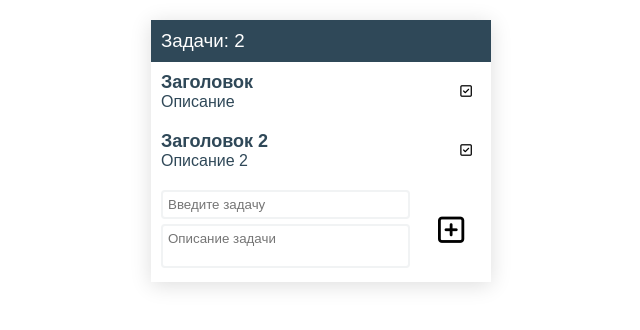
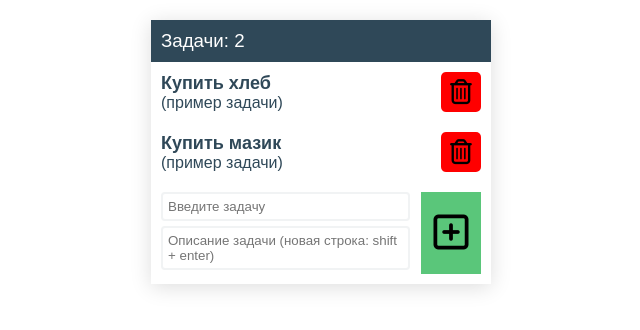
Before and after one commit to zmax101/ToDo-list-1, a plain HTML site: page index.html in a window 1280 px wide. Shown: the whole page, without its empty margins (319-959 px from the left). Drawn offline with nearby package versions, Linux system fonts and the light colour scheme.

Commit message:
доработал UI

```diff
--- a/index.html
+++ b/index.html
@@ -17,8 +17,9 @@
         </div>
         <div class="add_task">
             <div class="add_task__input">
-                <input type="text" v-model="new_task.title" placeholder="Введите задачу">
-                <textarea v-model="new_task.desc" placeholder="Описание задачи"></textarea>
+                <input type="text" v-model="new_task.title" placeholder="Введите задачу" @keyup.enter="add_task">
+                <textarea v-model="new_task.desc" placeholder="Описание задачи (новая строка: shift + enter)"
+                    @keyup.enter="add_task"></textarea>
             </div>
             <button @click="add_task()" class="add_task__btn"><i class="far fa-plus-square"></i></button>
         </div>
--- a/script.js
+++ b/script.js
@@ -12,7 +12,7 @@ Vue.component('task', {
                 <p class="task__desc">{{data.desc}}</p>
             </div>
             <button @click='task_done()' class="task__done">
-                <i class="far fa-check-square"></i>
+                <i class="far fa-trash-alt"></i>
             </button>
         </div>
     `
@@ -27,12 +27,12 @@ let vue = new Vue({
         },
         tasks: [
             {
-                title: 'Заголовок',
-                desc: 'Описание'
+                title: 'Купить хлеб',
+                desc: '(пример задачи)'
             },
             {
-                title: 'Заголовок 2',
-                desc: 'Описание 2'
+                title: 'Купить мазик',
+                desc: '(пример задачи)'
             }
         ]
     },
@@ -49,6 +49,6 @@ let vue = new Vue({
                 this.new_task.title = '';
                 this.new_task.desc = '';
             }
-        }
+        },
     }
 })
--- a/style.css
+++ b/style.css
@@ -56,16 +56,18 @@
 }
 
 .task__done {
-    height: 30px;
-    width: 30px !important;
+    height: 40px;
+    width: 40px !important;
     border: none;
-    background-color: unset;
+    background-color: #ff0000;
+    font-size: 25px;
+    border-radius: 5px;
 }
 
 .task__done:hover {
     cursor: pointer;
     border-radius: 4px;
-    background-color: #9ee493bb;
+    background-color: #bd0f0f;
 }
 
 .add_task {
@@ -97,11 +99,12 @@ textarea {
     border: none;
     margin-left: 20px;
     background-color: unset;
-    font-size: 30px;
+    font-size: 40px;
+    background-color: #03a834a6;
 }
 
 .add_task__btn:hover {
     cursor: pointer;
     border-radius: 4px;
-    background-color: #2f485811;
+    background-color: #00ff4ca6;
 }
```
